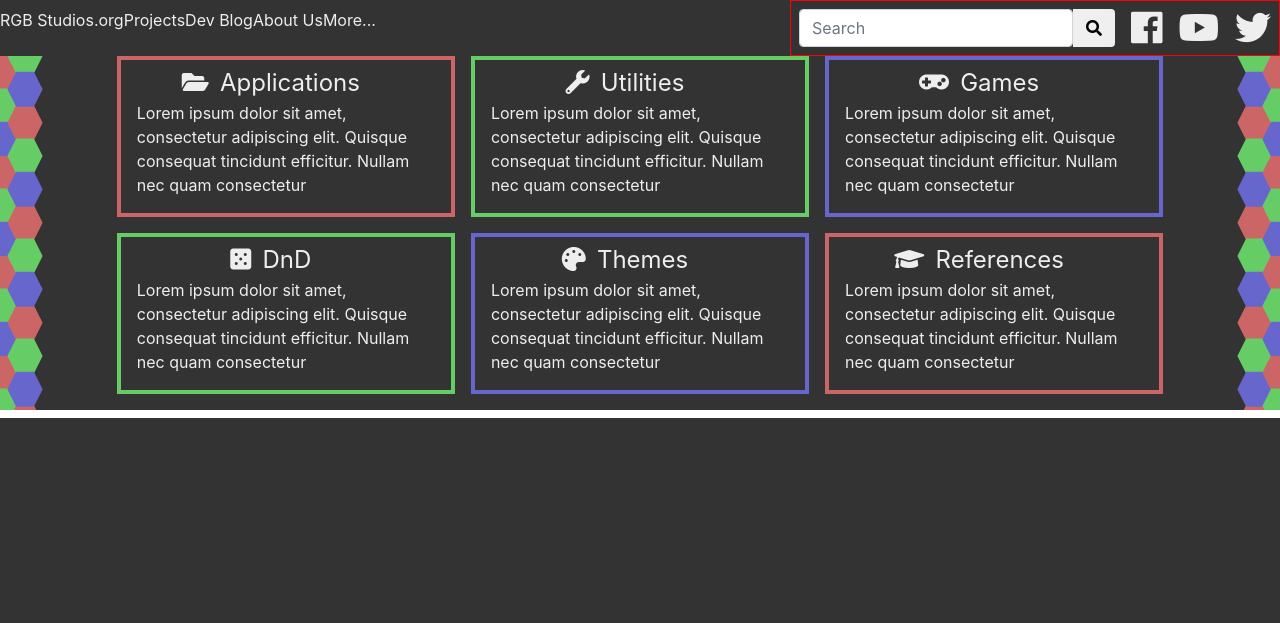
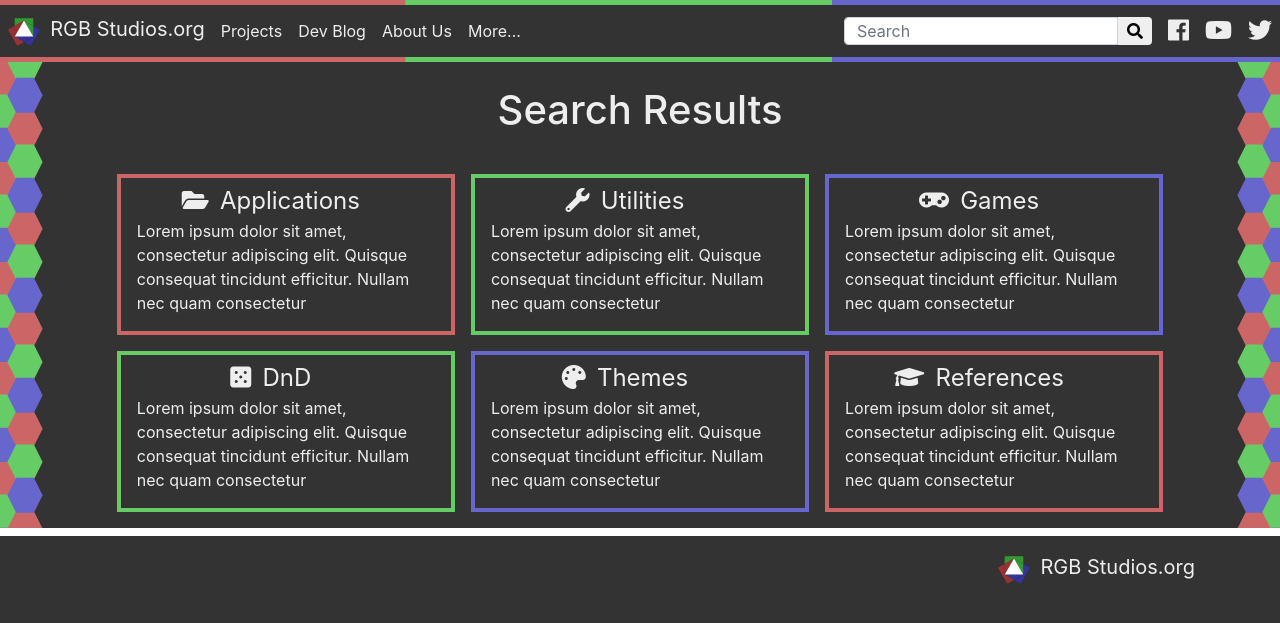
Before and after one commit to rgbstudios/rgb-4.0-alpha, a Jekyll site: the page built from search.html, in a window 1280 px wide. Shown: the top 623 px of the page. Built offline with Jekyll 4.4.1, drawn with Linux system fonts in a browser that asks for light colours; nearby versions of some CDN libraries.

Commit message:
Header Update
Added a border to the header and some generic styling

```diff
--- a/_includes/carousel.html
+++ b/_includes/carousel.html
@@ -1,6 +1,6 @@
 <link rel="stylesheet" itemprop="url" href="{{ site.baseurl }}/&css/carousel.css">
 
-<div class="container-fluid" style="background: #000">
+<div class="container-fluid py-1" style="background: #000">
   <div class="carousel slide" id="featured" data-ride="carosel">
     <ol class="carousel-indicators">
       {% assign slide = 0 %}
--- a/_includes/footer.html
+++ b/_includes/footer.html
@@ -1,3 +1,14 @@
-<div style="height: 50px; border-top: 8px solid #fff">
-
+<div class="py-3" style="border-top: 8px solid #fff">
+  <div class="container">
+    <div class="row">
+      <div class="col-md-4">
+      </div>
+      <div class="col-md-4">
+      </div>
+      <div class="col-md-4 text-right">
+        <img src="{{ site.baseurl }}/&images/rgb/rgb-logo.svg" style="height: 32px">
+        <span class="rgb-light" style="font-size: 20px">&nbsp;RGB Studios.org</span>
+      </div>
+    </div>
+  </div>
 </div>
--- a/_includes/header.html
+++ b/_includes/header.html
@@ -1,41 +1,44 @@
+<div style="height: 5px; width: 100%; background-image: url('{{ site.baseurl }}/&images/rgb/rgb-banner.svg');background-size: 100%; transform: scaley(-1)"></div>
+
 <div class="container-fluid p-0">
-  <nav class="navbar p-0 m-0">
-    <div class="nav-item">
-      <p class="rgb-light">RGB Studios.org</p>
+  <nav class="navbar px-0 py-1 m-0">
+    <div class="nav-item mx-2 py-auto ">
+      <img src="{{ site.baseurl }}/&images/rgb/rgb-logo.svg" style="height: 32px">
+      <span class="rgb-light" style="font-size: 20px">&nbsp;RGB Studios.org</span>
     </div>
-    <div class="nav-item">
-      <p class="rgb-light">Projects</p>
+    <div class="nav-item mx-2 py-auto">
+      <span class="rgb-light">Projects</span>
     </div>
-    <div class="nav-item">
-      <p class="rgb-light">Dev Blog</p>
+    <div class="nav-item mx-2 py-auto">
+      <span class="rgb-light">Dev Blog</span>
     </div>
-    <div class="nav-item">
-      <p class="rgb-light">About Us</p>
+    <div class="nav-item mx-2 py-auto">
+      <span class="rgb-light">About Us</span>
     </div>
-    <div class="nav-item">
-      <p class="rgb-light">More...</p>
+    <div class="nav-item mx-2 py-auto">
+      <span class="rgb-light">More...</span>
     </div>
 
-    <nav class="navbar ml-auto px-0 py-2" style="border: 1px solid red">
+    <nav class="navbar ml-auto px-0 py-2">
       <form id="prospects_form" class="nav-item form-inline  mx-2">
-        <input class="form-control d-inline-block" type="text" name="query" id="query" placeholder="Search">
-        <button class="btn" id="search" type="submit" style="border-top-left-radius: 0; border-bottom-left-radius: 0">
+        <input class="form-control d-inline-block" style="height: 28px; border-top-right-radius: 0; border-bottom-right-radius: 0" type="text" name="query" id="query" placeholder="Search">
+        <button class="btn py-0 px-2" id="search" type="submit" style="height: 28px; border-top-left-radius: 0; border-bottom-left-radius: 0">
           <i class="fas fa-search"></i>
         </button>
       </form>
       <div class="nav-item mx-2">
         <a href="">
-          <i class="fab fa-facebook rgb-light" style="font-size: 36px"></i>
+          <i class="fab fa-facebook rgb-light" style="font-size: 24px"></i>
         </a>
       </div>
       <div class="nav-item mx-2">
         <a href="">
-          <i class="fab fa-youtube rgb-light" style="font-size: 36px"></i>
+          <i class="fab fa-youtube rgb-light" style="font-size: 24px"></i>
         </a>
       </div>
       <div class="nav-item mx-2">
         <a href="">
-          <i class="fab fa-twitter rgb-light" style="font-size: 36px"></i>
+          <i class="fab fa-twitter rgb-light" style="font-size: 24px"></i>
         </a>
       </div>
     </nav>
@@ -48,3 +51,5 @@ $("#prospects_form").submit(function(e) {
   window.location.href = "{{ site.baseurl }}/search/?query=" + $("#query").val();
 });
 </script>
+
+<div style="height: 5px; width: 100%; background-image: url('{{ site.baseurl }}/&images/rgb/rgb-banner.svg');background-size: 100%"></div>
--- a/search.html
+++ b/search.html
@@ -6,7 +6,11 @@
 <div style="background-image: url('{{ site.baseurl }}/&images/rgb/rgb-hexs.svg'); background-size: 50px; background-repeat: repeat-y">
 <div style="background-image: url('{{ site.baseurl }}/&images/rgb/rgb-hexs-right.svg'); background-size: 50px; background-position: right top; background-repeat: repeat-y;transform">
 <div class="container-fluid">
+  <br/>
+  <h1 class="text-center mb-3 rgb-light">Search Results</h1>
+
   <div class="container " style="width: 85%">
+    <br/>
     <div id="search-results" class="d-none">
     {% include content-boxes.html %}
     </div>
```
Also changed, not shown: &images/rgb/rgb-banner-slanted.svg (added), &images/rgb/rgb-banner.svg.
